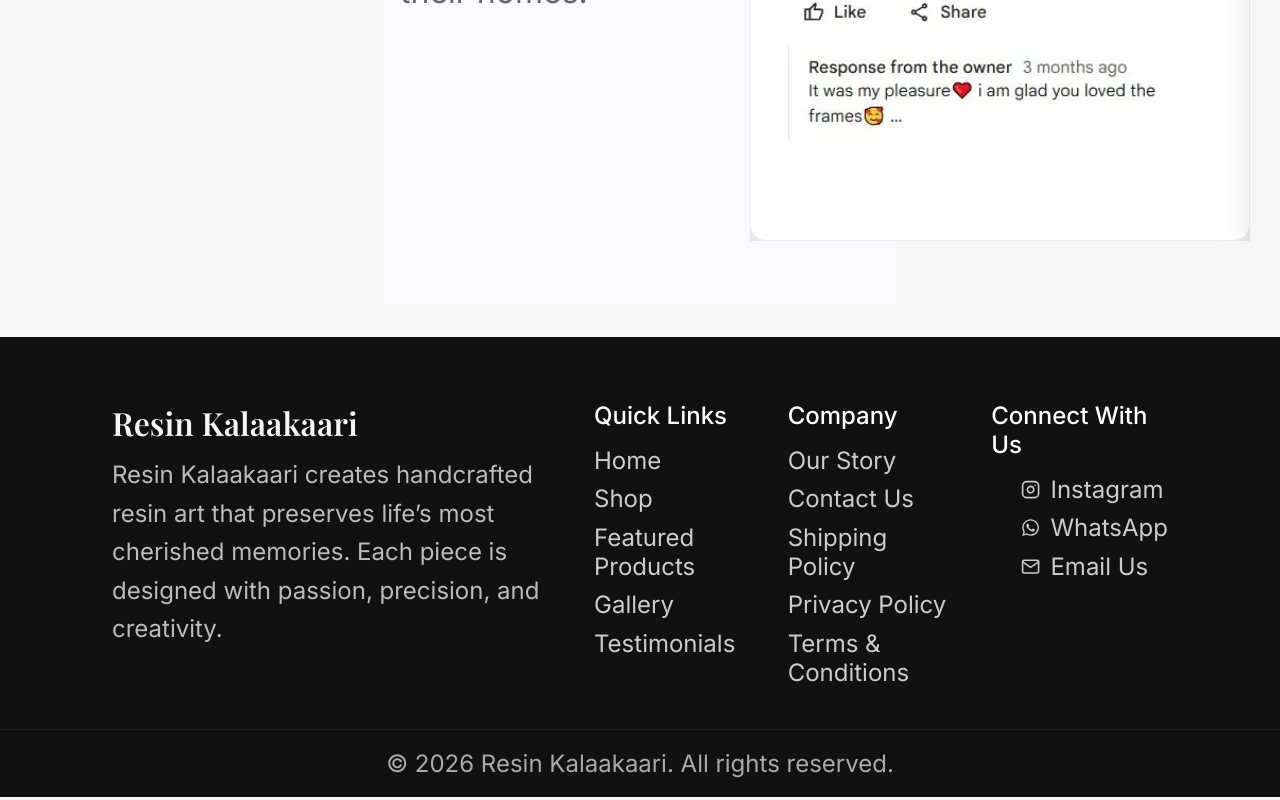
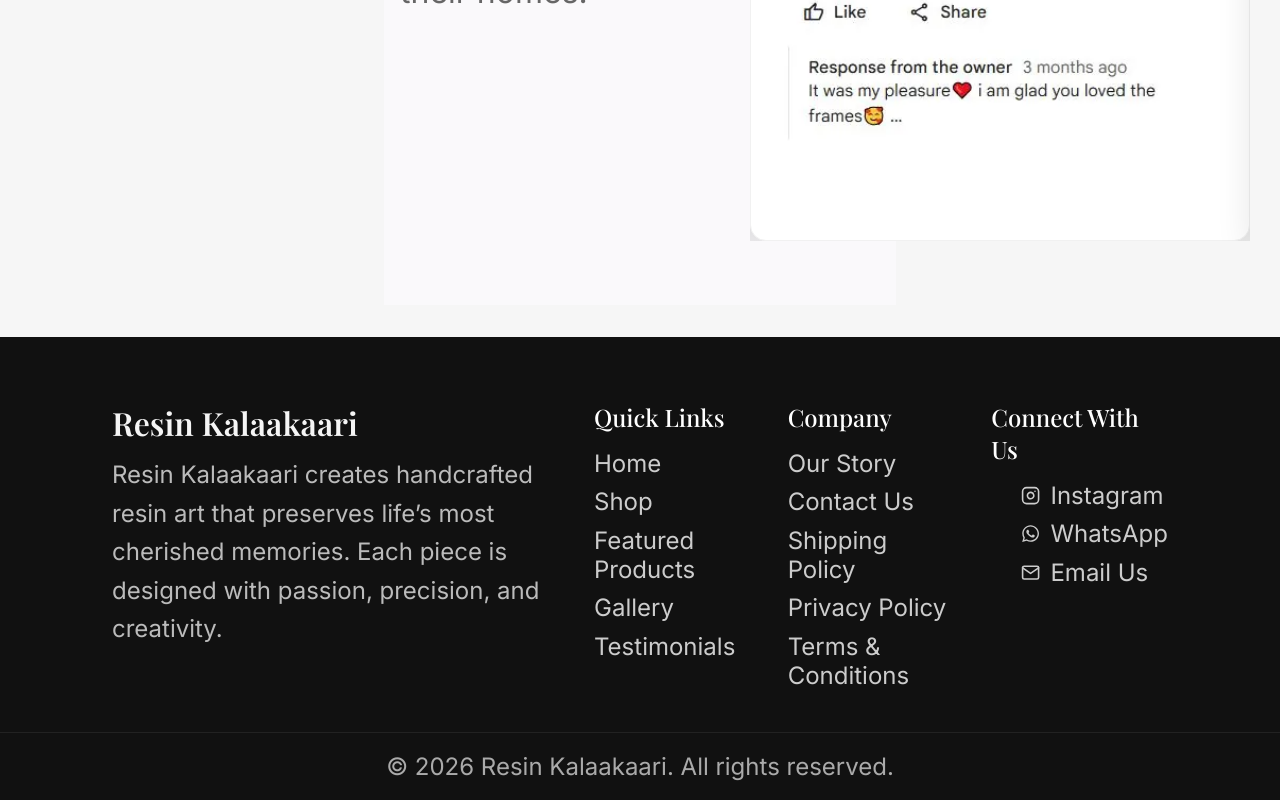
Before and after one commit to JatinSatare24/ResinKalaakaari, a Next.js app: page / in a window 1280 px wide. Shown: the part 1836-2636 px from the top of the page. Built offline with nearby package versions, Linux system fonts and the light colour scheme; no server answers; the database is empty; a web font is replaced by a local one.

Commit message:
update alignment, spacing & typography in footer component

```diff
--- a/src/components/Footer/Footer.module.css
+++ b/src/components/Footer/Footer.module.css
@@ -54,6 +54,7 @@
 }
 
 .heading {
+    font-family: var(--font-playfair);
     font-size: 1.1rem;
     margin-bottom: 1rem;
     font-weight: 500;
```
